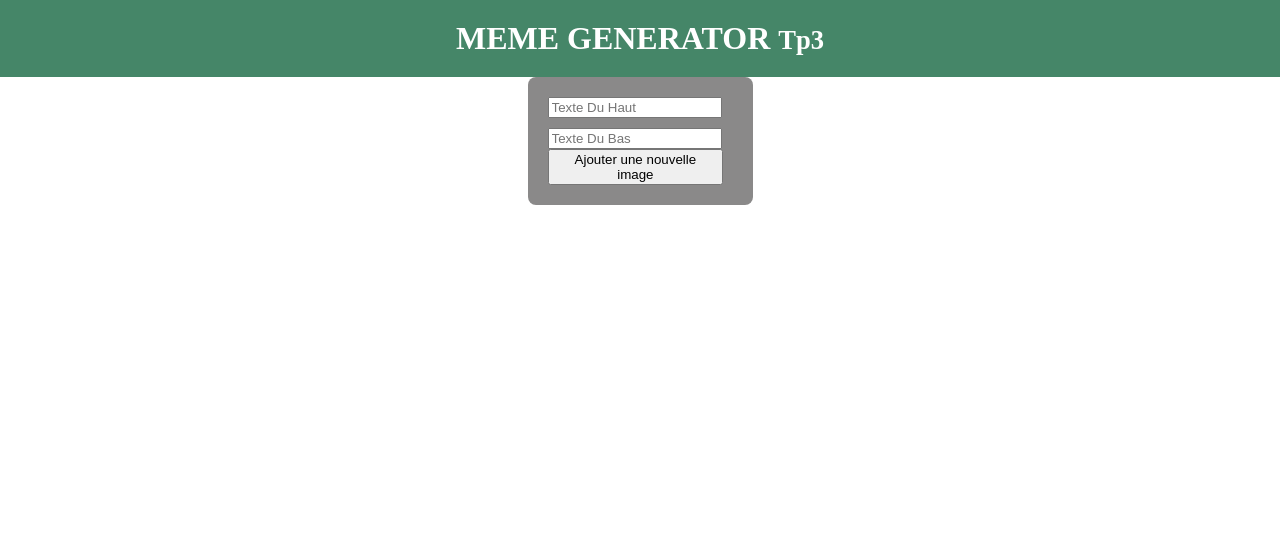
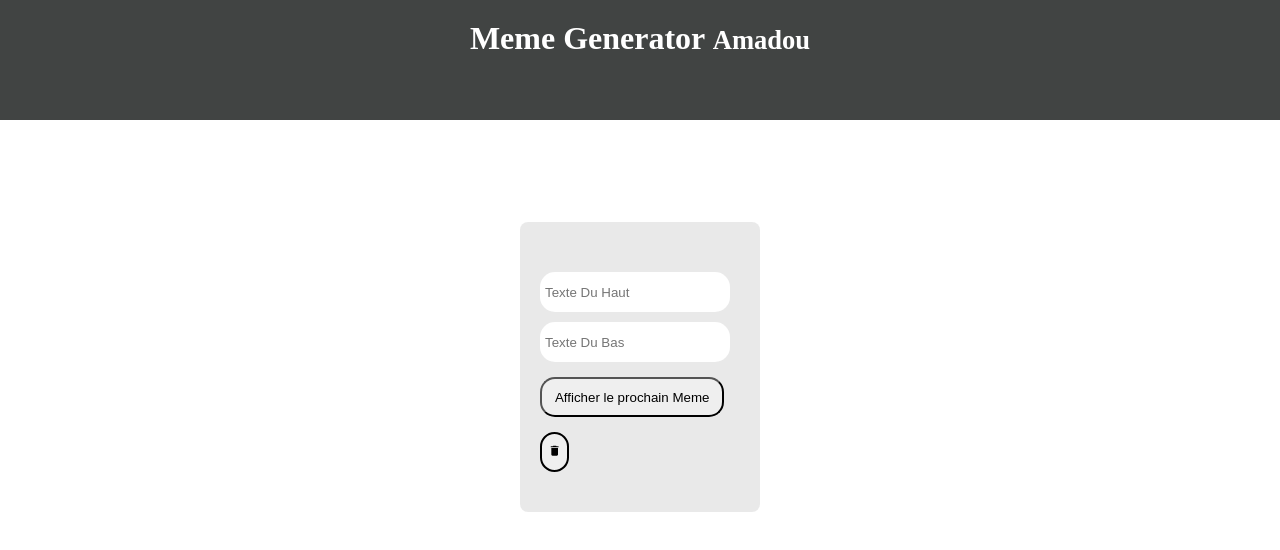
Before and after one commit to AmadouBarry123/211_TPS_BARRY_AMADOU, a React (Vite) app: page / in a window 1280 px wide. Shown: the top 550 px of the page. Built offline with nearby package versions, Linux system fonts and the light colour scheme; no server answers.

Commit message:
Fin des fonctionnalites du site , Il faudrait ajouter du style

```diff
--- a/package.json
+++ b/package.json
@@ -11,7 +11,8 @@
   },
   "dependencies": {
     "react": "^19.0.0",
-    "react-dom": "^19.0.0"
+    "react-dom": "^19.0.0",
+    "react-icons": "^5.5.0"
   },
   "devDependencies": {
     "@eslint/js": "^9.21.0",
--- a/src/App.jsx
+++ b/src/App.jsx
@@ -1,6 +1,6 @@
 import React from "react"
 import Header from "./components/Header"
-import MainContent from "./components/MainContent"
+import MainContent from "./components/MemeGenerator"
 
 export default function App() {
   const [name, setName] = React.useState("")
--- a/src/components/Header.jsx
+++ b/src/components/Header.jsx
@@ -4,7 +4,7 @@ function Header(){
 
     return(
     <header>
-        <h1>MEME GENERATOR <span> <h5> Tp3</h5> </span></h1>
+        <h1>Meme Generator <span> <h5> Amadou</h5> </span></h1>
     </header>
     )
 
--- a/src/components/MainContent.jsx
+++ /dev/null
@@ -1,16 +0,0 @@
-import '../css/MainContent.css'
-
-function MainContent(){
-    return(
-        <>
-            <div className=" inputButtons">
-                <input className="texteDuHaut" type="text" placeholder="Texte Du Haut" />
-                <input className='texteDuBas' type="text" placeholder="Texte Du Bas" />
-                <button className='buttonImage'> Ajouter une nouvelle image</button>
-            </div>
-
-        </>
-    )
-}
-
-export default MainContent
--- /dev/null
+++ b/src/components/MemeGenerator.jsx
@@ -0,0 +1,69 @@
+
+import '../css/MainContent.css'
+import React, { useState, useEffect, use } from 'react';
+import { MdDelete } from "react-icons/md";
+function MainContent(){
+
+const [memes , setMemes] = useState([]);
+const[blagueHaut, setBlagueHaut] = useState("")
+const [blagueBas , setBlagueBas] = useState("")
+
+// UseState pour changer le meme afficher
+const [imageIndex, setImageIndex] = useState(0)
+
+useEffect(() => {
+    fetch('https://api.imgflip.com/get_memes')
+      .then(res => res.json())
+      .then(data => {
+        setMemes(data.data.memes);
+      })
+}, []);
+
+
+// https://www.w3schools.com/js/js_random.asp
+function nouvelleImage(){
+    setImageIndex(Math.floor(Math.random() * 99 ));
+    console.log(imageIndex)
+    // Chaque Appelle de fonction on va reset nos blagues
+    // setBlagueHaut("");
+    // setBlagueBas("");
+}
+
+function resetMemeTexte(){
+    setBlagueHaut("");
+    setBlagueBas("");
+}
+
+
+
+function handleBlagueHaut(event){
+    setBlagueHaut(event.target.value)
+}
+
+function handleBlagueBas(event){
+    setBlagueBas(event.target.value)
+}
+
+    return(
+        <>
+
+            <div className=" inputButtons">
+                <input className="texteDuHaut" type="text" placeholder="Texte Du Haut" value={blagueHaut}   onChange={handleBlagueHaut}/>
+                <input className='texteDuBas' type="text" placeholder="Texte Du Bas" value={blagueBas} onChange={handleBlagueBas}/>
+                <button className= "buttonImage" onClick={nouvelleImage} >Afficher le prochain Meme</button>
+                <button className='poubelle' onClick={resetMemeTexte}> <MdDelete /></button>
+                {/* Verifie et sassur que meme ne soit pas vide */}
+                <div className='memeContainer'>
+                    {memes.length > 0 && (
+                        <img className='memeGenerat' src={memes[imageIndex].url} />
+                    )}
+                    <h2 className='blagueHaut'>{blagueHaut}</h2>
+                    <h2 className='blagueBas'>{blagueBas}</h2>
+                </div>
+            </div>
+
+        </>
+    )
+}
+
+export default MainContent
--- a/src/css/Header.css
+++ b/src/css/Header.css
@@ -1,9 +1,11 @@
 header {
-    background-color: rgb(69, 134, 104);
+    background-color: rgb(65, 68, 67);
     color: white;
     text-align: center;
     width: 100%;
     padding: 20px 0;
+    margin-bottom: 8%;
+    height: 80px;
 }
 
 body, html {
--- a/src/css/MainContent.css
+++ b/src/css/MainContent.css
@@ -1,24 +1,94 @@
 .inputButtons {
-    background-color: rgb(138, 137, 137);
+    background-color: rgba(138, 137, 137, 0.183);
     width: fit-content;
     margin: 0 auto;
     padding: 20px;
     border-radius: 8px;
-
+    padding-top: 50px;
 }
 
 .texteDuHaut {
     display: block;
     margin-bottom: 10px;
     width: 90%;
+
+    border-radius: 15px;
+    border: none;
+    height: 30px;
+    padding: 5px;
 }
+
 
 
 .texteDuBas{
     display: block;
     width: 90%;
+
+    border-radius: 15px;
+    border: none;
+    height: 30px;
+    padding: 5px;
 }
 
 .buttonImage{
-    width: 95%;
+    width: 92.2%;
+    max-width: 92.2%;
+    border-radius: 15px;
+    margin-top: 15px;
+    margin-bottom: 15px;
+    height: 40px;
 }
+
+
+.buttonImage:hover{
+    background: grey;
+    transition: 2s;
+    cursor: pointer;
+    border-width: 0.5px;
+}
+
+.poubelle{
+    border-radius: 15px;
+    border: solid black;
+    height: 40px;
+    border-width: 2px;
+}
+
+.poubelle:hover{
+    color: red;
+    transition: 1s;
+}
+
+.memeGenerat{
+    width: 90%;
+}
+
+.memeContainer {
+    position: relative;
+    text-align: center;
+    width: fit-content;
+    margin: 20px auto;
+  }
+
+  .blagueHaut,
+  .blagueBas {
+    position: absolute;
+    left: 50%;
+    transform: translateX(-50%);
+    width: 90%;
+    color: rgb(213, 45, 45);
+    font-size: 1.5rem;
+    font-weight: bold;
+    text-shadow: 2px 2px 4px black;
+    padding: 10px;
+    text-align: center;
+
+  }
+
+  .blagueHaut {
+    top: 10px;
+  }
+
+  .blagueBas {
+    bottom: 10px;
+  }
```
Also changed, not shown: 1 other file (tests, documents, lock files or other folders).
